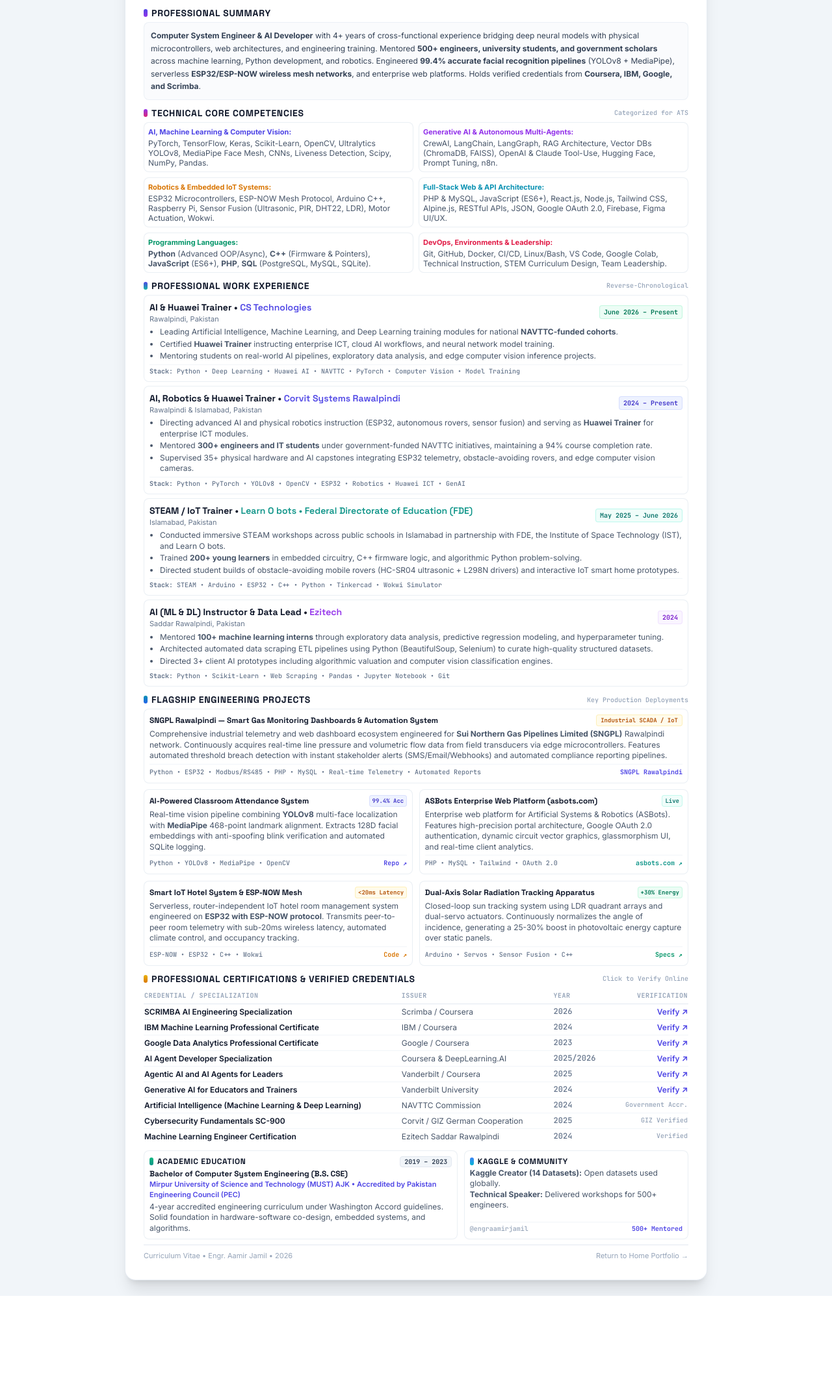
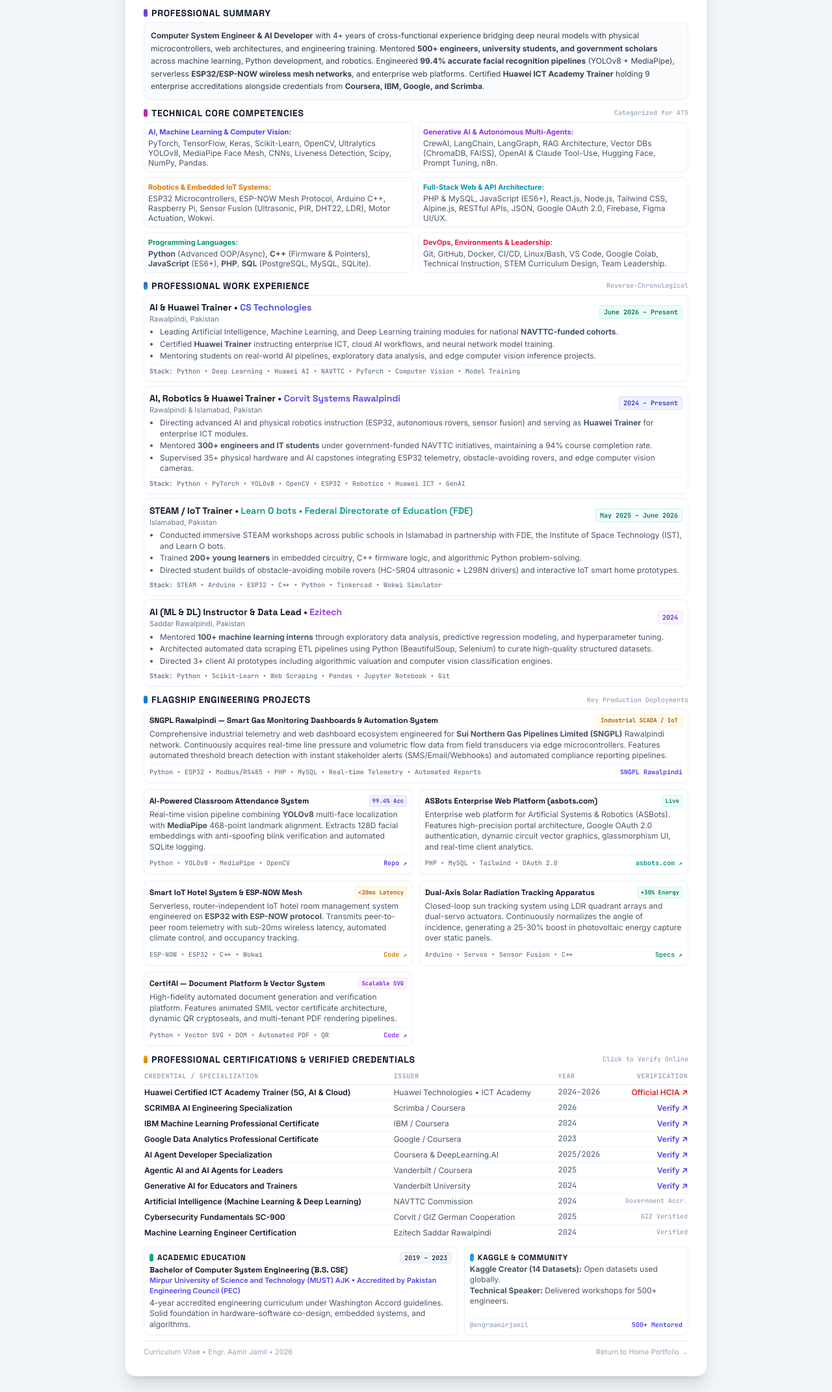
Before and after one commit to digiart-aamir/aamir, a PHP site: page /cv.php in a window 1280 px wide. Shown: the part 246-2389 px from the top of the page at 65% size. Before the commit the page ends 2241 px from the top, so only its background shows below. Run offline with PHP 8.4, Linux system fonts and the light colour scheme; some libraries are stand-ins or nearby versions.

Commit message:
cv updated once again

```diff
--- a/assets/data/github_cache.json
+++ b/assets/data/github_cache.json
@@ -1 +1 @@
-{"updated_at":"2026-11-21T08:53:44+01:00","user":{"login":"digiart-aamir","name":"Aamir Jamil","public_repos":54,"followers":0,"following":0,"avatar_url":"https:\/\/avatars.githubusercontent.com\/u\/123098036?v=4","html_url":"https:\/\/github.com\/digiart-aamir"},"metrics":{"total_repos":54,"total_stars":1,"total_forks":0,"languages":{"HTML":14,"Python":12,"Jupyter Notebook":12,"Kotlin":2,"PHP":2,"Java":2,"Hack":1,"JavaScript":1}},"featured_repos":[{"name":"CertifAI","description":"CertifAI is a modern, interactive, mobile-first AI learning and certification platform designed to help learners progress from basic programming concepts to advanced artificial intelligence applications and practical projects.","language":"Kotlin","stars":0,"forks":0,"url":"https:\/\/github.com\/digiart-aamir\/CertifAI","updated":"2026-10-27"},{"name":"aamir","description":"Open-source repository by Engr. Aamir Jamil","language":"Hack","stars":0,"forks":0,"url":"https:\/\/github.com\/digiart-aamir\/aamir","updated":"2026-10-23"},{"name":"graphic-certifAI","description":"graphic-certifAI","language":"HTML","stars":0,"forks":0,"url":"https:\/\/github.com\/digiart-aamir\/graphic-certifAI","updated":"2026-10-20"},{"name":"demo-Streamlit-dashboard","description":"Open-source repository by Engr. Aamir Jamil","language":"Python","stars":0,"forks":0,"url":"https:\/\/github.com\/digiart-aamir\/demo-Streamlit-dashboard","updated":"2026-10-18"}]}
+{"updated_at":"2026-11-21T14:58:05+01:00","user":{"login":"digiart-aamir","name":"Aamir Jamil","public_repos":54,"followers":0,"following":0,"avatar_url":"https:\/\/avatars.githubusercontent.com\/u\/123098036?v=4","html_url":"https:\/\/github.com\/digiart-aamir"},"metrics":{"total_repos":54,"total_stars":1,"total_forks":0,"languages":{"HTML":14,"Python":12,"Jupyter Notebook":12,"Kotlin":2,"PHP":2,"Java":2,"Hack":1,"JavaScript":1}},"featured_repos":[{"name":"CertifAI","description":"CertifAI is a modern, interactive, mobile-first AI learning and certification platform designed to help learners progress from basic programming concepts to advanced artificial intelligence applications and practical projects.","language":"Kotlin","stars":0,"forks":0,"url":"https:\/\/github.com\/digiart-aamir\/CertifAI","updated":"2026-10-27"},{"name":"aamir","description":"Open-source repository by Engr. Aamir Jamil","language":"Hack","stars":0,"forks":0,"url":"https:\/\/github.com\/digiart-aamir\/aamir","updated":"2026-10-23"},{"name":"graphic-certifAI","description":"graphic-certifAI","language":"HTML","stars":0,"forks":0,"url":"https:\/\/github.com\/digiart-aamir\/graphic-certifAI","updated":"2026-10-20"},{"name":"demo-Streamlit-dashboard","description":"Open-source repository by Engr. Aamir Jamil","language":"Python","stars":0,"forks":0,"url":"https:\/\/github.com\/digiart-aamir\/demo-Streamlit-dashboard","updated":"2026-10-18"}]}
--- a/cv.php
+++ b/cv.php
@@ -204,7 +204,7 @@ $metaDescription = "Curriculum Vitae of Engr. Aamir Jamil — Computer System En
         @media print {
             @page {
                 size: A4 portrait;
-                margin: 6mm 8mm 6mm 8mm; /* Clean international standard margin */
+                margin: 14mm 10mm 12mm 10mm; /* Professional executive margin with generous top spacing */
             }
 
             *, *::before, *::after {
@@ -583,7 +594,7 @@ $metaDescription = "Curriculum Vitae of Engr. Aamir Jamil — Computer System En
                 </div>
                 <div class="p-2 sm:p-2.5 rounded-lg bg-slate-50/70 dark:bg-gray-850/60 border border-slate-200/60 dark:border-gray-800 text-slate-700 dark:text-slate-300 text-xs leading-relaxed">
                     <p>
-                        <strong>Computer System Engineer &amp; AI Developer</strong> with 4+ years of cross-functional experience bridging deep neural models with physical microcontrollers, web architectures, and engineering training. Mentored <strong>500+ engineers, university students, and government scholars</strong> across machine learning, Python development, and robotics. Engineered <strong>99.4% accurate facial recognition pipelines</strong> (YOLOv8 + MediaPipe), serverless <strong>ESP32/ESP-NOW wireless mesh networks</strong>, and enterprise web platforms. Holds verified credentials from <strong>Coursera, IBM, Google, and Scrimba</strong>.
+                        <strong>Computer System Engineer &amp; AI Developer</strong> with 4+ years of cross-functional experience bridging deep neural models with physical microcontrollers, web architectures, and engineering training. Mentored <strong>500+ engineers, university students, and government scholars</strong> across machine learning, Python development, and robotics. Engineered <strong>99.4% accurate facial recognition pipelines</strong> (YOLOv8 + MediaPipe), serverless <strong>ESP32/ESP-NOW wireless mesh networks</strong>, and enterprise web platforms. Certified <strong>Huawei ICT Academy Trainer</strong> holding 9 enterprise accreditations alongside credentials from <strong>Coursera, IBM, Google, and Scrimba</strong>.
                     </p>
                 </div>
             </section>
@@ -926,6 +937,27 @@ $metaDescription = "Curriculum Vitae of Engr. Aamir Jamil — Computer System En
                         </div>
                     </div>
 
+                    <!-- Project 6: CertifAI Document & Vector Design System -->
+                    <div class="cv-card p-2 rounded-lg bg-white dark:bg-gray-850 border border-slate-200/70 dark:border-gray-800 flex flex-col justify-between">
+                        <div>
+                            <div class="flex items-center justify-between gap-1 mb-1">
+                                <h3 class="font-bold font-grotesk text-slate-900 dark:text-white text-xs">
+                                    CertifAI — Document Platform &amp; Vector System
+                                </h3>
+                                <span class="px-1 py-0.2 rounded text-[9px] font-mono font-bold bg-purple-50 dark:bg-purple-950/70 text-purple-700 dark:text-purple-300 border border-purple-200/50">
+                                    Scalable SVG
+                                </span>
+                            </div>
+                            <p class="text-slate-600 dark:text-slate-300 leading-snug mb-1">
+                                High-fidelity automated document generation and verification platform. Features animated SMIL vector certificate architecture, dynamic QR cryptoseals, and multi-tenant PDF rendering pipelines.
+                            </p>
+                        </div>
+                        <div class="pt-1 border-t border-slate-100 dark:border-gray-800 flex items-center justify-between text-[10px] font-mono text-slate-500">
+                            <span>Python &bull; Vector SVG &bull; DOM &bull; Automated PDF &bull; QR</span>
+                            <a href="https://github.com/digiart-aamir" target="_blank" rel="noopener noreferrer" class="no-print font-bold text-purple-600 dark:text-purple-400 hover:underline">Code ↗</a>
+                        </div>
+                    </div>
+
                 </div>
             </section>
 
@@ -952,7 +984,16 @@ $metaDescription = "Curriculum Vitae of Engr. Aamir Jamil — Computer System En
                             </tr>
                         </thead>
                         <tbody class="divide-y divide-slate-100 dark:divide-gray-800/60 leading-tight">
-                            <!-- 1. Scrimba -->
+                            <!-- 1. Huawei ICT Trainer -->
+                            <tr class="hover:bg-slate-50/80 dark:hover:bg-gray-850/50">
+                                <td class="py-1 pr-3 font-semibold text-slate-900 dark:text-white">Huawei Certified ICT Academy Trainer (5G, AI &amp; Cloud)</td>
+                                <td class="py-1 px-3 text-slate-600 dark:text-slate-300">Huawei Technologies &bull; ICT Academy</td>
+                                <td class="py-1 px-3 font-mono text-slate-500">2024&ndash;2026</td>
+                                <td class="py-1 pl-3 text-right no-print">
+                                    <a href="index.php#huawei-academy" class="font-semibold text-red-600 dark:text-red-400 hover:underline">Official HCIA ↗</a>
+                                </td>
+                            </tr>
+                            <!-- 2. Scrimba -->
                             <tr class="hover:bg-slate-50/80 dark:hover:bg-gray-850/50">
                                 <td class="py-1 pr-3 font-semibold text-slate-900 dark:text-white">SCRIMBA AI Engineering Specialization</td>
                                 <td class="py-1 px-3 text-slate-600 dark:text-slate-300">Scrimba / Coursera</td>
@@ -1195,6 +1236,19 @@ FLAGSHIP ENGINEERING PROJECTS
 ================================================================================
 PROFESSIONAL CERTIFICATIONS & CREDENTIALS
 ================================================================================
+HUAWEI ICT ACADEMY ACCREDITATIONS & TRAINER STATUS:
+* Huawei Certified ICT Academy Trainer (5G, AI & Cloud) | Huawei Technologies (2024-2026)
+* 5G Basics: What It's All About (HCIA-5G-B) | Huawei ICT Academy (2024)
+* 5G Network Architecture & Key Technologies (HCIA-5G-NET) | Huawei ICT Academy (2024)
+* Enterprise Computer Networks & Protocols (HCIA-DATANET) | Huawei ICT Academy (2024)
+* Artificial Intelligence Overview & Foundations (HCIA-AI-FOUND) | Huawei ICT Academy (2024)
+* Heuristic Search & Intelligent Decision AI (HCIA-AI-SEARCH) | Huawei ICT Academy (2024)
+* Algorithm Design & Computational Complexity (HCIA-ALG-PROG) | Huawei ICT Academy (2024)
+* Internet of Things (IoT) Technologies & Sensors (HCIA-IOT-ARCH) | Huawei ICT Academy (2024)
+* Cloud Computing Concepts & Virtualization (HCIA-CLOUD-SYS) | Huawei ICT Academy (2024)
+* Data Management & Enterprise Analytics (HCIA-DATA-ANLY) | Huawei ICT Academy (2024)
+
+GLOBAL INDUSTRY & UNIVERSITY SPECIALIZATIONS:
 * SCRIMBA AI Engineering Specialization (2026) | Coursera (Verify ID: 9J419P512DIC)
 * IBM Machine Learning Professional Certificate (2024) | IBM / Coursera (Verify ID: NHKMJ8SLWZ3M)
 * Google Data Analytics Professional Certificate (2023) | Google / Coursera (Verify ID: 8XK98VFWSF5H)
```
Also changed, not shown: other parts of cv.php (+20 -9 lines), assets/data/kaggle_cache.json (+1 -1 lines), assets/data/github_chart_cache.svg, 1 other file.
